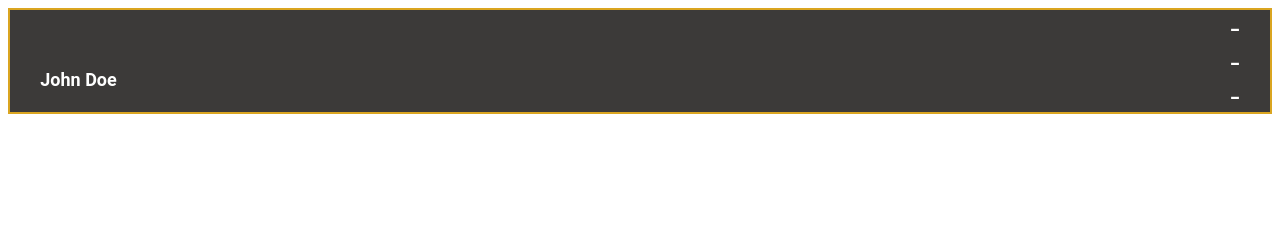
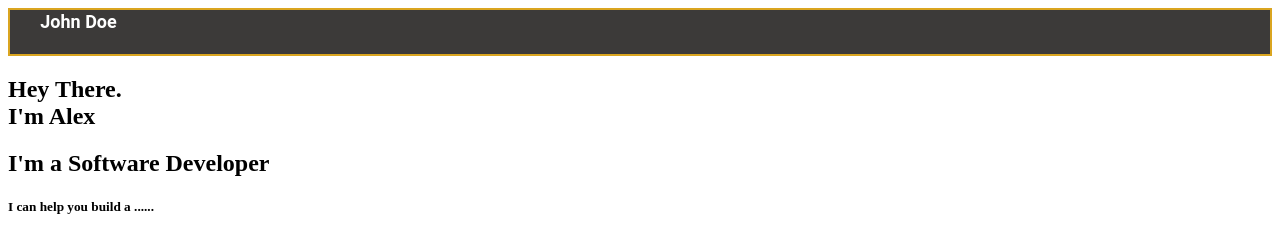
Before and after one commit to mohisa302/Portfolio, a website: page index.html in a window 1280 px wide. Drawn offline with Linux system fonts and the light colour scheme.

Commit message:
Add header

```diff
--- a/index.html
+++ b/index.html
@@ -7,18 +7,26 @@
         <link rel="stylesheet" href="styles.css">
         <title>first mobile app</title>
     </head>
+
     <body>
         <section class="main-page">
-<header class="main-header">
-    <nav class="header-text">
-        <nav>John Doe</nav>
-    </nav>
-    <nav class="vector">
-          <nav class="header-icon vector1">-</nav>
-          <nav class="header-icon vector2">-</nav>
-          <nav class="header-icon vector3">-</nav>
-    </nav>
-</header>
-</section>
+            <header class="main-header">
+                <nav>
+                    <div class="header-text">John Doe</div>
+                </nav>
+                <nav class="union">
+                    <div class="vector"></div>
+                    <div class="vector"></div>
+                    <div class="vector"></div>
+                </nav>
+            </header>
+
+        <div class="introduction">
+            <h1 class="main-title">Hey There.<br>I'm Alex</h1>
+            <h2 class="job-title">I'm a Software Developer</h2>
+            <h5 class="regular-text">I can help you build a ......</h5>
+        </div>
+
+        </section>
     </body>
 </html>
```
